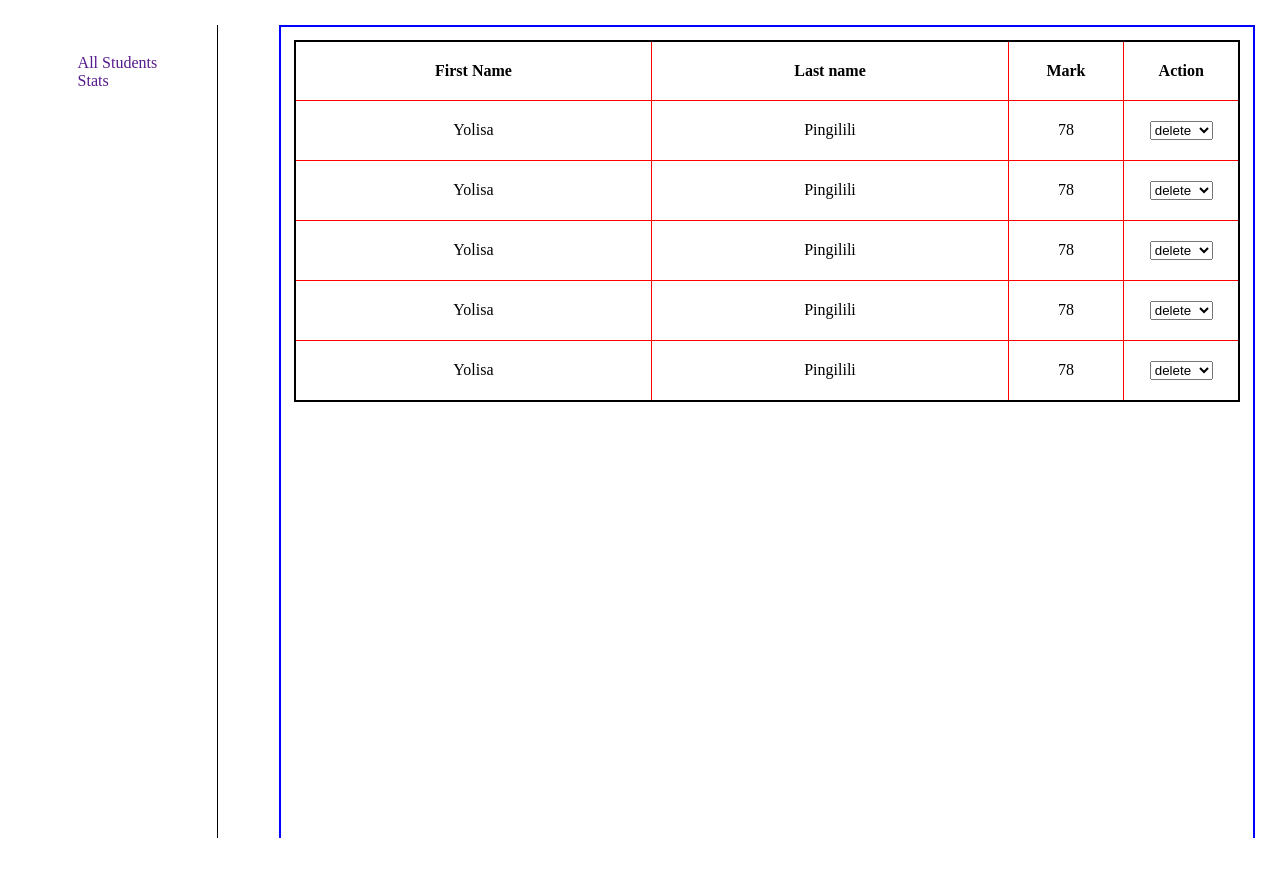
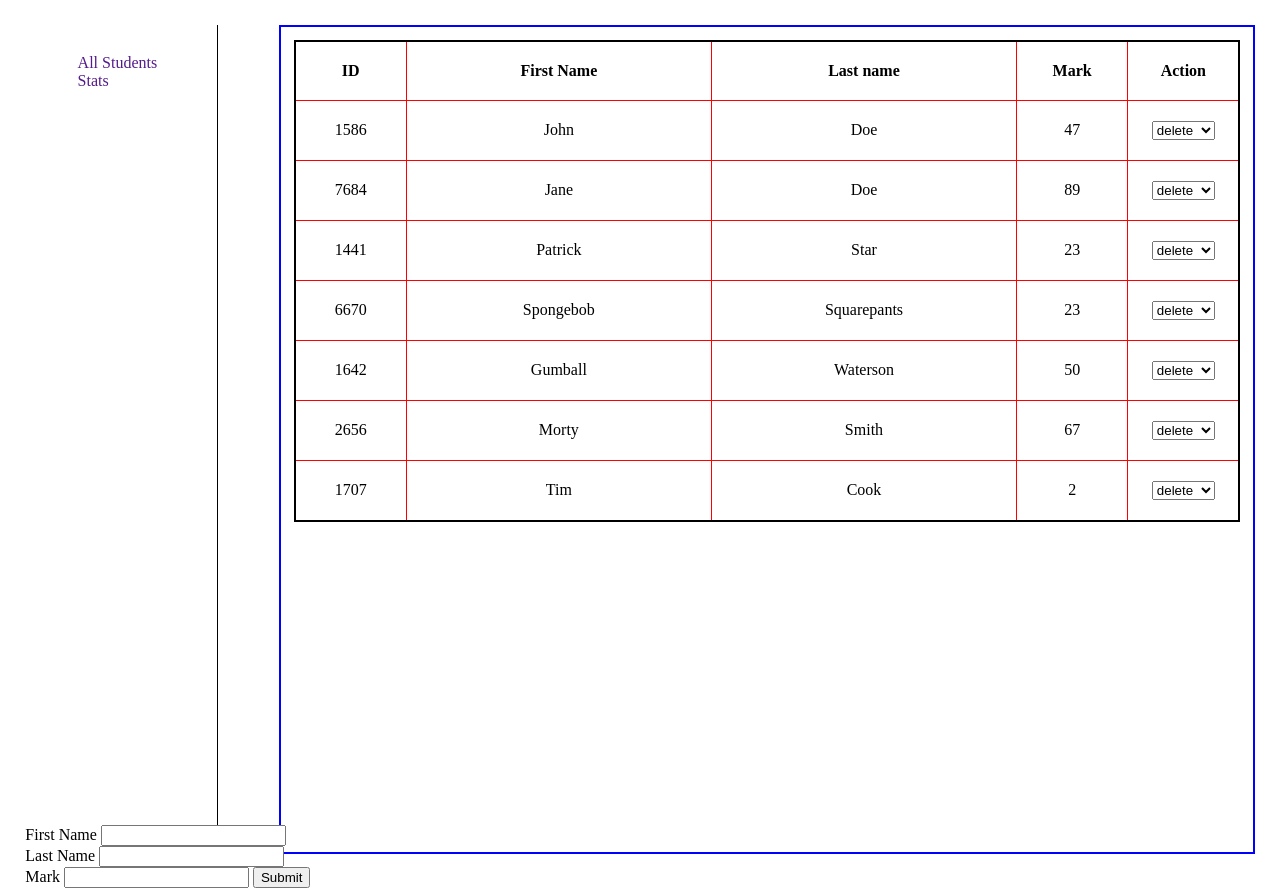
Before and after one commit to Darth-Tenebros/SMS, a plain HTML site: page index.html in a window 1280 px wide. Before the commit the page ends 838 px from the top, so only its background shows below. Drawn offline with Linux system fonts and the light colour scheme.

Commit message:
more cols/form

```diff
--- a/css/main.css
+++ b/css/main.css
@@ -2,7 +2,11 @@ html, body{
     margin: 0;
     padding: 1%;
     height: 100vh;
-    overflow: hidden;
+    /* overflow: hidden; */
+}
+
+body{
+    display: ;
 }
 
 .main-container{
@@ -58,18 +62,22 @@ because the table layout is fixed, the columns will
 take the sizes of theie headers
 */
 thead th:nth-child(1){
-    width: 40%;
+    width: 10%;
 }
 
 thead th:nth-child(2){
-    width: 40%;
+    width: 35%;
 }
 
 thead th:nth-child(3){
+    width: 35%;
+}
+
+thead th:nth-child(4){
     width: 10%;
 }
 
-thead th:nth-child(4){
+thead th:nth-child(5){
     width: 10%;
 }
 
--- a/index.html
+++ b/index.html
@@ -23,6 +23,9 @@
                 <thead>
                     <tr class="header-row">
                         <th class="table-header">
+                            ID
+                        </th>
+                        <th class="table-header">
                             First Name
                         </th>
                         <th class="table-header">
@@ -38,72 +41,28 @@
                 </thead>
                 <tbody class="table-body">
 
-                    <tr class="data-row">
-                        <td class="data">Yolisa</td>
-                        <td class="data">Pingilili</td>
-                        <td class="data">78</td>
-                        <td>
-                            <select name="" id="">
-                                <option value="">delete</option>
-                                <option value="">update</option>
-                            </select>
-                        </td>
-                    </tr>
-
-                    <tr class="data-row">
-                        <td class="data">Yolisa</td>
-                        <td class="data">Pingilili</td>
-                        <td class="data">78</td>
-                        <td>
-                            <select name="" id="">
-                                <option value="">delete</option>
-                                <option value="">update</option>
-                            </select>
-                        </td>
-                    </tr>
-
-                    <tr class="data-row">
-                        <td class="data">Yolisa</td>
-                        <td class="data">Pingilili</td>
-                        <td class="data">78</td>
-                        <td>
-                            <select name="" id="">
-                                <option value="">delete</option>
-                                <option value="">update</option>
-                            </select>
-                        </td>
-                    </tr>
-
-                    <tr class="data-row">
-                        <td class="data">Yolisa</td>
-                        <td class="data">Pingilili</td>
-                        <td class="data">78</td>
-                        <td>
-                            <select name="" id="">
-                                <option value="">delete</option>
-                                <option value="">update</option>
-                            </select>
-                        </td>
-                    </tr>
-
-                    <tr class="data-row">
-                        <td class="data">Yolisa</td>
-                        <td class="data">Pingilili</td>
-                        <td class="data">78</td>
-                        <td>
-                            <select name="" id="">
-                                <option value="">delete</option>
-                                <option value="">update</option>
-                            </select>
-                        </td>
-                    </tr>
-
-
-
                 </tbody>
             </table>
         </div>
     </div>
 
+    <div class="add-form">
+        <form action="" autocomplete="off">
+            <label for="fname-input">First Name</label>
+            <input type="text" value="" id="fname-input">
+            <br>
+            <label for="lname-input">Last Name</label>
+            <input type="text" value="" id="lname-input">
+            <br>
+            <label for="mark-input">Mark</label>
+            <input type="text" value="" id="mark-input">
+
+
+            <button type="button" id="submit-student">Submit</button>
+        </form>
+    </div>
+
+    <script src="./js/Student.js" type="module"></script>
+    <script src="./js/script.js" type="module"></script>
 </body>
 </html>
```
